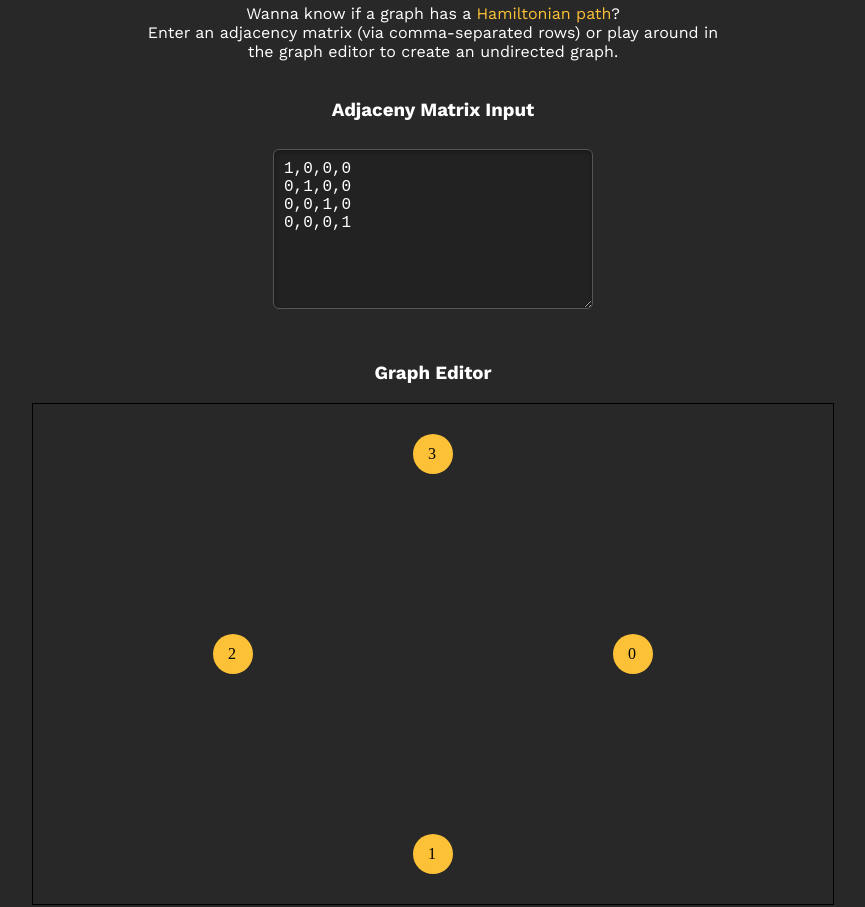
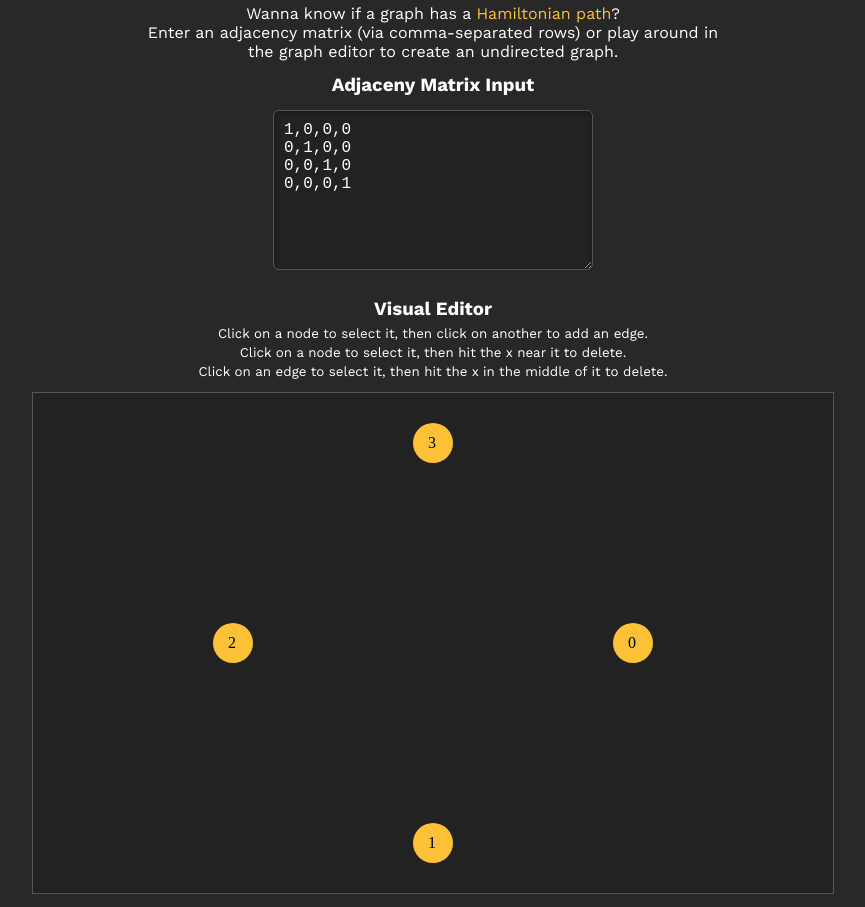
Before and after one commit to ZackWhelm/IsItHamiltonian, a plain HTML site: page index.html in a window 1280 px wide. Shown: the part 82-989 px from the top of the page, without its empty margins (207-1072 px from the left). Drawn offline with nearby package versions, Linux system fonts and the light colour scheme.

Commit message:
A bunch of visual styling for ocd

```diff
--- a/index.html
+++ b/index.html
@@ -15,7 +15,7 @@
     Hamiltonian path</a>?
     </p>
     <p>Enter an adjacency matrix (via comma-separated rows) or play around in the graph editor to create an undirected graph.</p>
-    <br>
+
     <h3>Adjaceny Matrix Input</h3>
     <textarea id="matrixInput">
 1,0,0,0
@@ -23,9 +23,15 @@
 0,0,1,0
 0,0,0,1
         </textarea>
-    <br />
-    <h3>Graph Editor</h3>
-    <canvas id="graphCanvas" width="800" height="500" style="border:1px solid black;"></canvas>
+    <h3>Visual Editor</h3>
+    <p>
+        <small>Click on a node to select it, then click on another to add an edge.</small>
+        <br>
+        <small>Click on a node to select it, then hit the x near it to delete.</small>
+        <br>
+        <small>Click on an edge to select it, then hit the x in the middle of it to delete.</small>
+    </p>
+    <canvas id="graphCanvas" width="800" height="500"></canvas>
     <h3>Algorithm Selection</h3>
     <label for="algorithmSelect">Algorithm:</label>
     <select id="algorithmSelect">
--- a/main.js
+++ b/main.js
@@ -45,7 +45,7 @@ document.getElementById('checkButton').addEventListener('click', () => {
 
   const end = performance.now();
   resultEl.textContent = result ? "✅ Hamiltonian" : "❌ Not Hamiltonian";
-  timeTakenEl.textContent = `Time: ${(end - start).toFixed(2)}ms`;
+  timeTakenEl.textContent = `Time it took for browser to compute: ${(end - start).toFixed(2)}ms`;
 });
 
 
--- a/styles.css
+++ b/styles.css
@@ -24,6 +24,17 @@ h1 {
   margin-bottom: 0.2em;
   color: var(--primary);
   text-align: center;
+}
+
+h3 {
+  margin-bottom: 0.2em;
+  margin-top: 0.7em;
+}
+
+canvas {
+  border: 1px solid #555;
+  background-color: #222;
+  margin-top: 0.7em;
 }
 
 p {
@@ -94,7 +105,14 @@ button:active {
   font-weight: 600;
   font-size: 1.2rem;
   margin-top: 10px;
+}
+
+#result {
   color: var(--primary);
+}
+
+#timeTaken {
+  color: var(--secondary);
 }
 
 #batchTestResults {
```
